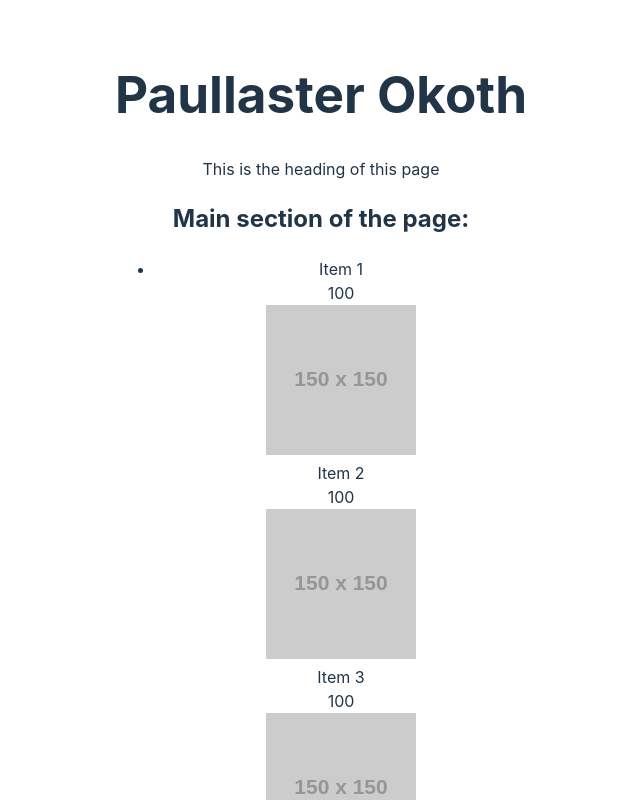
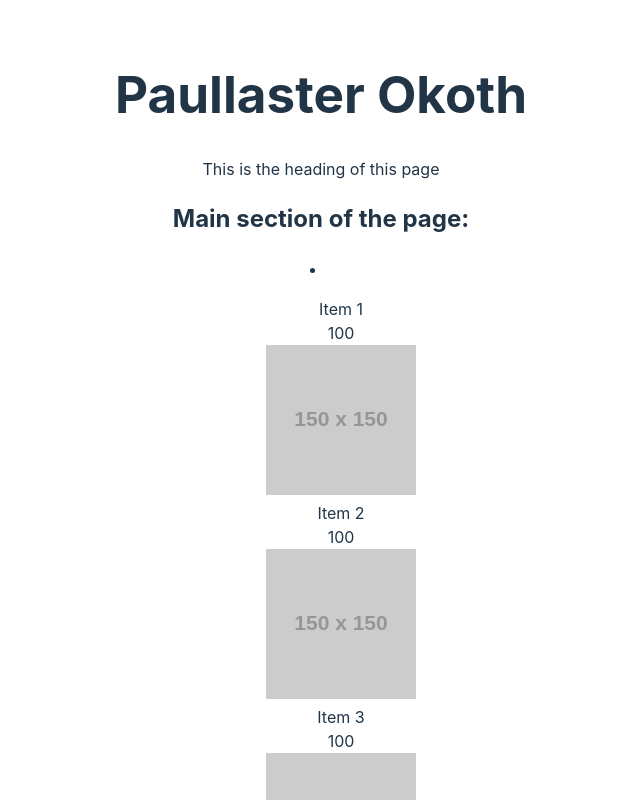
Before and after one commit to paullaster/vueslots, a Vue app: page / in a window 1280 px wide. Shown: the top 800 px of the page, without its empty margins (319-959 px from the left). Built offline with nearby package versions, Linux system fonts and the light colour scheme.

Commit message:
add files

```diff
--- a/src/components/ItemComponent.vue
+++ b/src/components/ItemComponent.vue
@@ -1,11 +1,9 @@
 <template>
-    <ul>
         <li :item="item">
             <slot :item="item">
                 {{item.name}}
             </slot>
         </li>
-    </ul>
 </template>
 <script>
 export default {
--- a/src/components/TestVSlotComponent.vue
+++ b/src/components/TestVSlotComponent.vue
@@ -1,5 +1,6 @@
 <template>
     <ItemComponent>
+        <ul>
             <template v-for="item in Items">
                 <span>
                     {{ item.name }}
@@ -10,6 +11,7 @@
                 <img :src="item.image">
                 <br>
             </template>
+        </ul>
     </ItemComponent>
 </template>
 <script>
```
Lines whose indentation alone changed are shown as unchanged.
